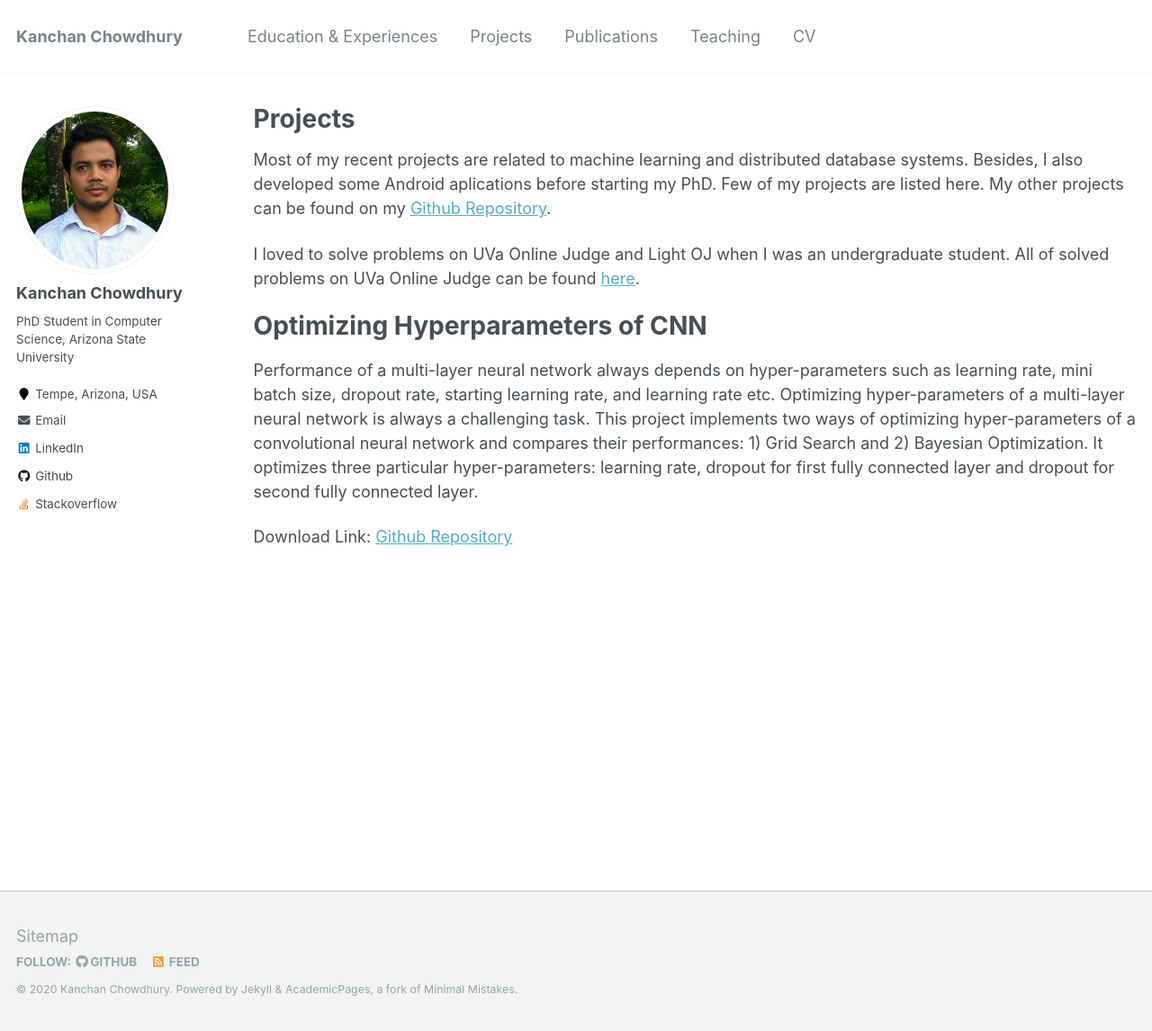
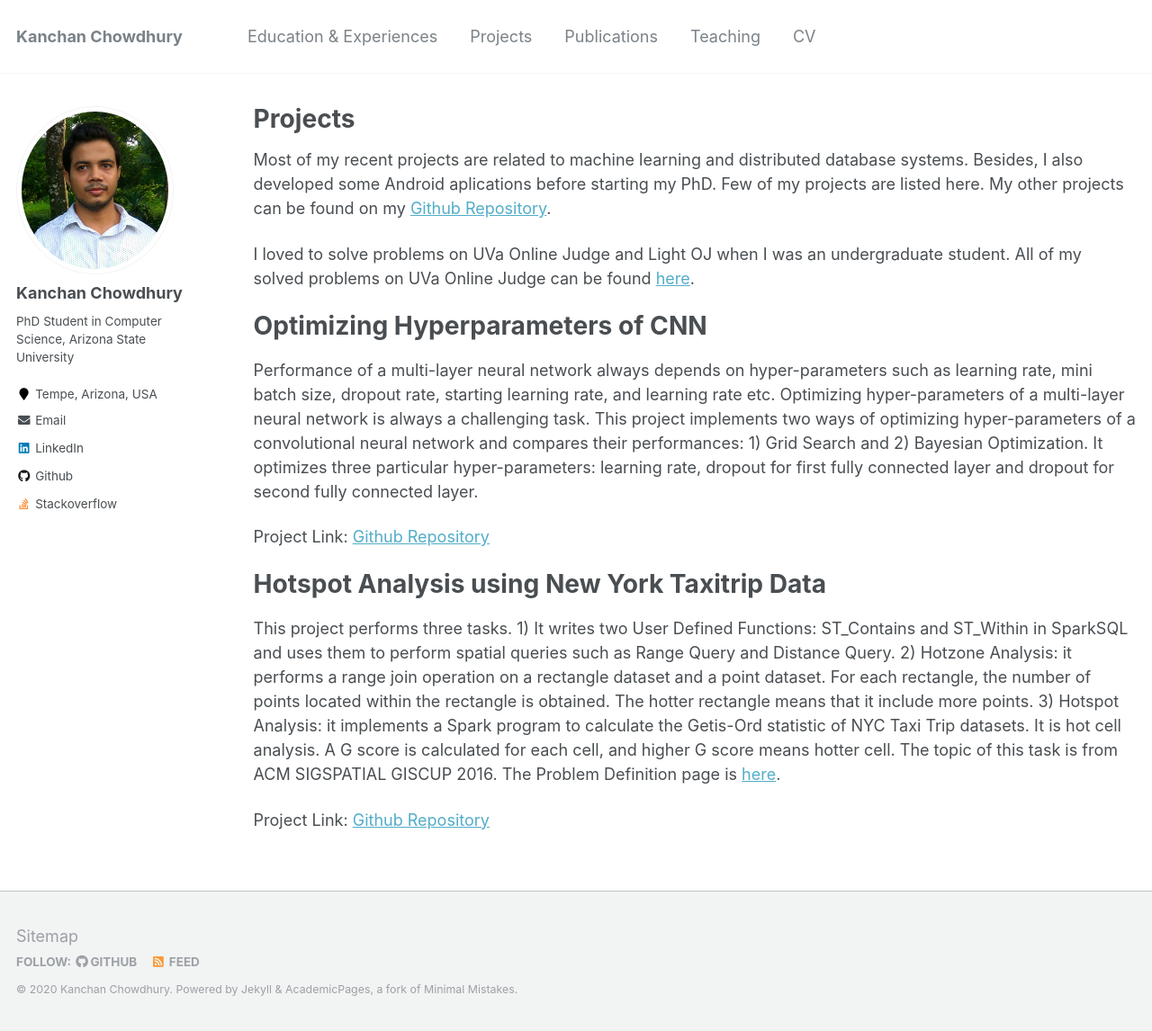
Before and after one commit to kanchanchy/kanchanchy.github.io, a Jekyll site: the page built from _pages/projects.md, in a window 1280 px wide and 1146 px high. Shown: the whole window at 90% size. Built offline with Jekyll 4.4.1, drawn with Linux system fonts in a browser that asks for light colours.

Commit message:
Hotspot analysis added

```diff
--- a/_pages/projects.md
+++ b/_pages/projects.md
@@ -9,10 +9,16 @@ author_profile: true
 
 Most of my recent projects are related to machine learning and distributed database systems. Besides, I also developed some Android aplications before starting my PhD. Few of my projects are listed here. My other projects can be found on my [Github Repository](https://github.com/kanchanchy).
 
-I loved to solve problems on UVa Online Judge and Light OJ when I was an undergraduate student. All of solved problems on UVa Online Judge can be found [here](https://onlinejudge.org/index.php?option=com_onlinejudge&Itemid=20&page=show_authorstats&userid=77454).
+I loved to solve problems on UVa Online Judge and Light OJ when I was an undergraduate student. All of my solved problems on UVa Online Judge can be found [here](https://onlinejudge.org/index.php?option=com_onlinejudge&Itemid=20&page=show_authorstats&userid=77454).
 
 Optimizing Hyperparameters of CNN
 ======
 Performance of a multi-layer neural network always depends on hyper-parameters such as learning rate, mini batch size, dropout rate, starting learning rate, and learning rate etc. Optimizing hyper-parameters of a multi-layer neural network is always a challenging task. This project implements two ways of optimizing hyper-parameters of a convolutional neural network and compares their performances: 1) Grid Search and 2) Bayesian Optimization. It optimizes three particular hyper-parameters: learning rate, dropout for first fully connected layer and dropout for second fully connected layer.
 
-Download Link: [Github Repository](https://github.com/kanchanchy/Optimizing-Hyperparameters-CNN)
+Project Link: [Github Repository](https://github.com/kanchanchy/Optimizing-Hyperparameters-CNN)
+
+Hotspot Analysis using New York Taxitrip Data
+======
+This project performs three tasks. 1) It writes two User Defined Functions: ST_Contains and ST_Within in SparkSQL and uses them to perform spatial queries such as Range Query and Distance Query. 2) Hotzone Analysis: it performs a range join operation on a rectangle dataset and a point dataset. For each rectangle, the number of points located within the rectangle is obtained. The hotter rectangle means that it include more points. 3) Hotspot Analysis: it implements a Spark program to calculate the Getis-Ord statistic of NYC Taxi Trip datasets. It is hot cell analysis. A G score is calculated for each cell, and higher G score means hotter cell. The topic of this task is from ACM SIGSPATIAL GISCUP 2016. The Problem Definition page is [here](http://sigspatial2016.sigspatial.org/giscup2016/problem).
+
+Project Link: [Github Repository](https://github.com/kanchanchy/Hotspot-Analysis-Taxitrip-Data)
```
